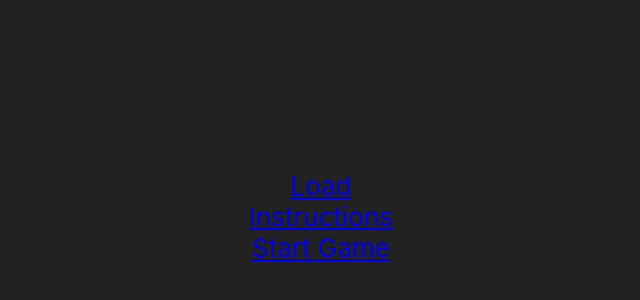
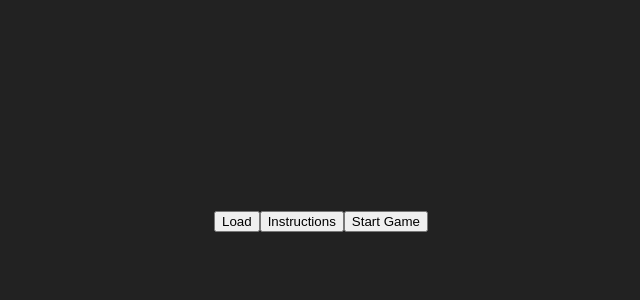
Before and after one commit to Gregam3/QuantumImmortalMineSweeper, a React (Create React App) app: page / in a window 1280 px wide. Shown: the part 168-468 px from the top of the page, without its empty margins (319-959 px from the left). Built offline with nearby package versions, Linux system fonts and the light colour scheme.

Commit message:
Began implementing sound

```diff
--- a/package.json
+++ b/package.json
@@ -7,6 +7,7 @@
     "react-dom": "^16.8.4",
     "react-fontawesome": "^1.6.1",
     "react-scripts": "2.1.8",
+    "react-sound": "^1.2.0",
     "react-youtube": "^7.9.0"
   },
   "scripts": {
--- a/src/App.js
+++ b/src/App.js
@@ -19,11 +19,9 @@ class App extends Component {
 				<header className="App-header">
 					<Router>
 						<div>
-							<Link to="/loading">Load</Link>
-							<br/>
-							<Link to="/instructions">Instructions</Link>
-							<br/>
-							<Link to="/play">Start Game</Link>
+							<Link to="/loading"><button>Load</button></Link>
+							<Link to="/instructions"><button>Instructions</button></Link>
+							<Link to="/play"><button>Start Game</button></Link>
 
 							<br/>
 							<br/>
--- a/src/game/Board.js
+++ b/src/game/Board.js
@@ -1,6 +1,7 @@
 import {Component} from 'react';
 import {Cell} from "./Cell";
 import React from "react";
+import Sound from 'react-sound';
 
 const indexes = [-1, 0, 1];
 const permutations = indexes.flatMap(i => indexes.map(i1 => [i, i1]));
@@ -27,6 +28,13 @@ export class Board extends Component {
 		if(JSON.stringify(mines) == JSON.stringify(flags)) this.makeAllVisible();
 
 		return (<div>
+			<Sound
+				url="pop.mp3"
+				autoLoad={true}
+				playStatus={Sound.status.PLAYING}
+				playFromPosition={0}
+			/>
+
 			Mines: {mines.length}
 			<br/>
 			Flags: {flags.length}
--- a/src/game/MineSweeper.js
+++ b/src/game/MineSweeper.js
@@ -8,7 +8,7 @@ const indexes = [-1, 0, 1];
 
 const permutations = indexes.flatMap(i => indexes.map(i1 => [i, i1]));
 
-const BOMB_PERCENTAGE = 1;
+const BOMB_PERCENTAGE = 15;
 
 export class MineSweeper extends Component {
 	render() {
```
Also changed, not shown: 1 other file (tests, documents, lock files or other folders).
